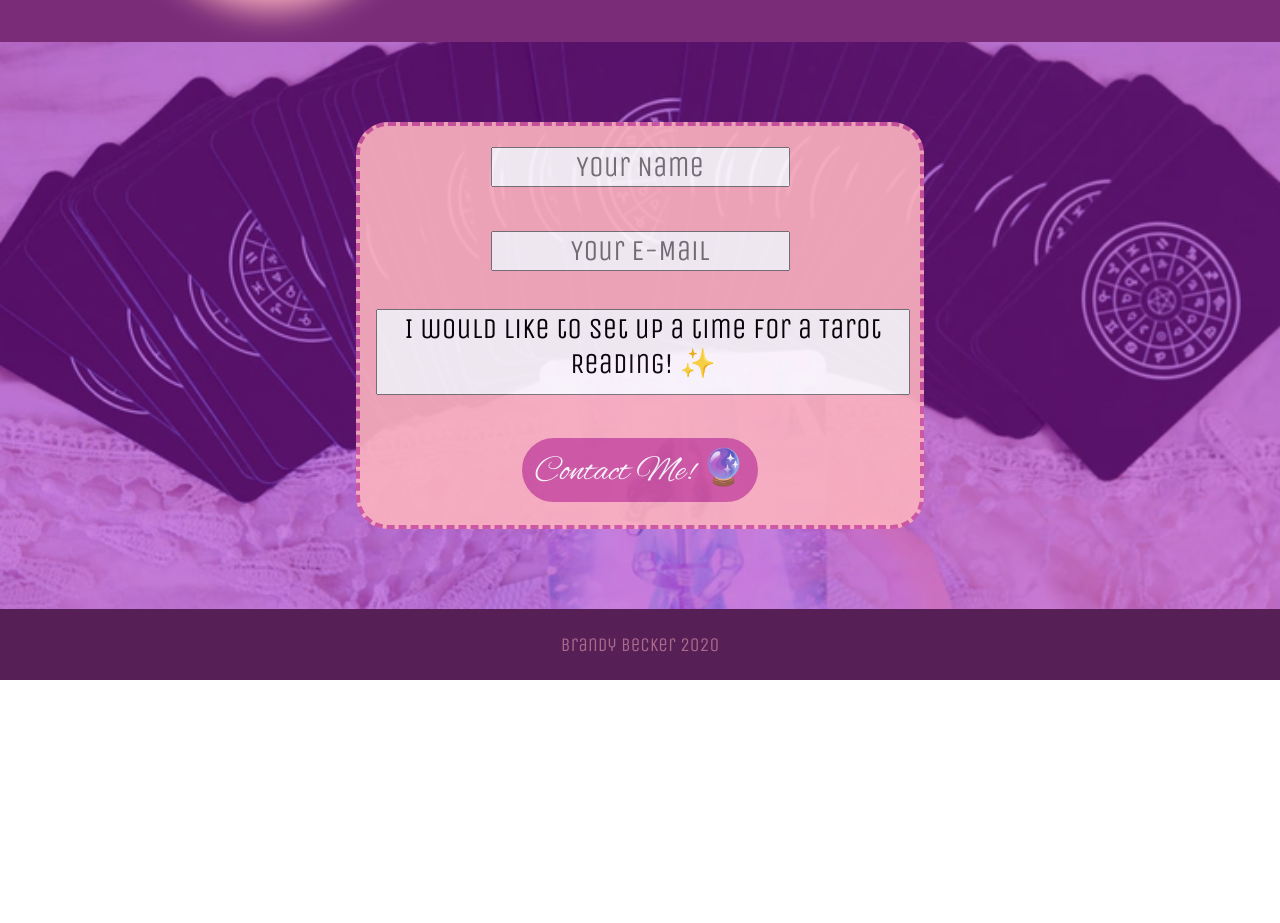
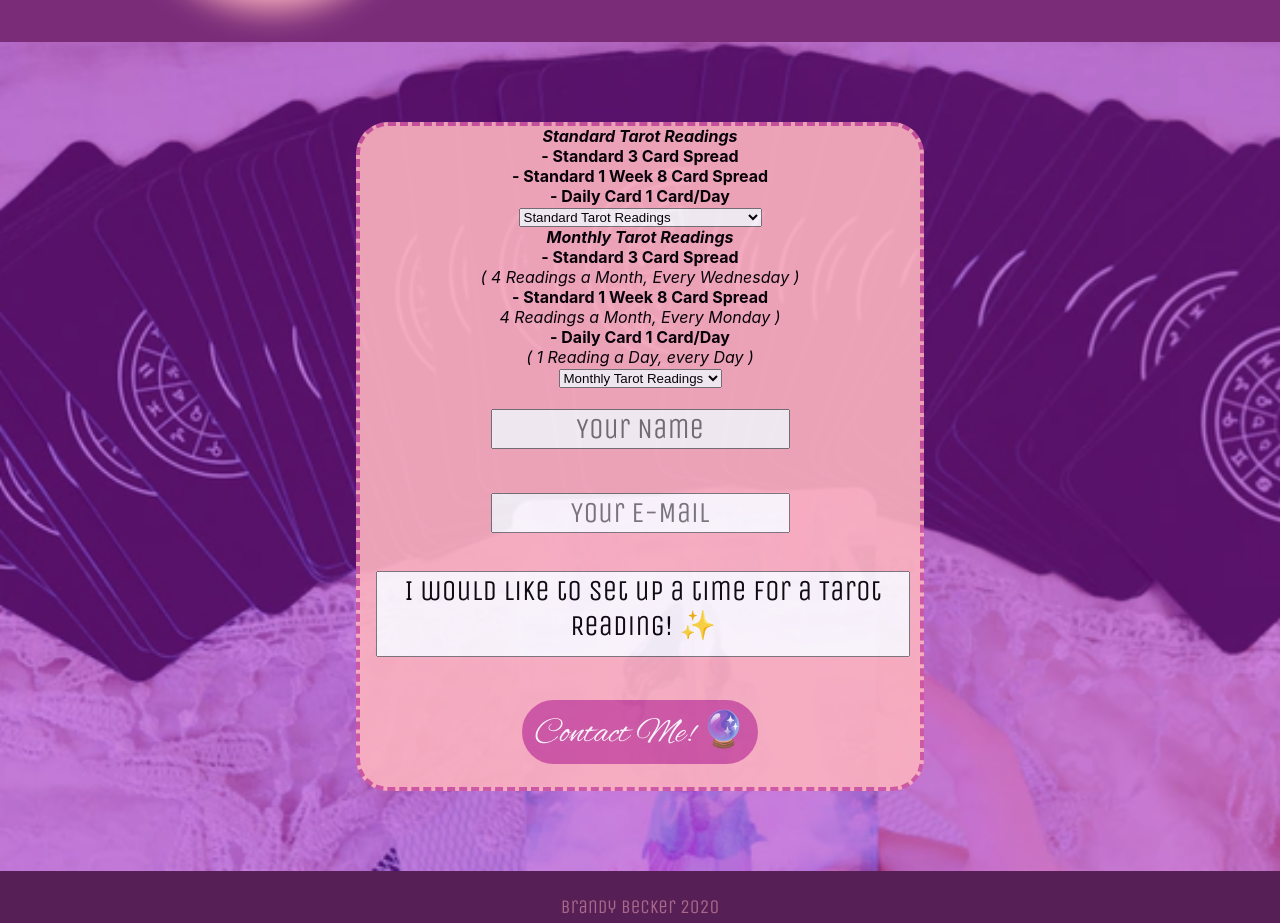
Before and after one commit to katfsw/BexTarot, a React (Create React App) app in the folder beccas-website/: page / in a window 1280 px wide. Shown: the part 1120-2043 px from the top of the page. Before the commit the page ends 1800 px from the top, so only its background shows below. Built offline with nearby package versions, Linux system fonts and the light colour scheme; a web font is replaced by a local one.

Commit message:
More updates to basic layout

```diff
--- a/beccas-website/src/Components/Contact.js
+++ b/beccas-website/src/Components/Contact.js
@@ -4,7 +4,31 @@ import { Formik } from 'formik';
 function Contact() {
   return (
    <div class="contact-form" id="contact_form">
-       <form action="mailto:brandybeckerfsw@gmail.com" method="post" enctype="text/plain">
+       <form action="mailto:brujamama18@gmail.com" method="post" enctype="text/plain">
+           <p><b><i>Standard Tarot Readings</i></b> <br/>
+           <b>- Standard 3 Card Spread</b> <br/>
+           <b>- Standard 1 Week 8 Card Spread</b> <br/>
+           <b>- Daily Card 1 Card/Day</b></p>
+            <select name="Standard Tarot Readings">
+                <option value="default"> Standard Tarot Readings </option>
+                <option value="3card"> 3 Card Spread : $8.00</option>
+                <option value="8card"> 8 Card Spread : $15.00</option>
+                <option value="1card"> 1 Card Spread : $2.50 a day per card</option>
+            </select>
+            <br/>
+            <p><b><i>Monthly Tarot Readings</i></b> <br/>
+           <b>- Standard 3 Card Spread</b> <br/>
+               <i> ( 4 Readings a Month, Every Wednesday ) </i><br/>
+           <b>- Standard 1 Week 8 Card Spread</b> <br/>
+                <i> 4 Readings a Month, Every Monday ) </i><br/>
+           <b>- Daily Card 1 Card/Day</b> <br/>
+                <i>( 1 Reading a Day, every Day )</i></p>
+            <select name="Monthly Tarot Readings (1/week)">
+                <option value="default"> Monthly Tarot Readings </option>
+                <option value="3card"> 3 Card Spread : $32.00</option>
+                <option value="8card"> 8 Card Spread : $60.00</option>
+                <option value="1card"> 1 Card Spread : $35.00</option>
+            </select>
             <div class="input-form">
                 <input type="text" name="My_Name" id="name" placeholder="Your Name" />
             </div>
```
